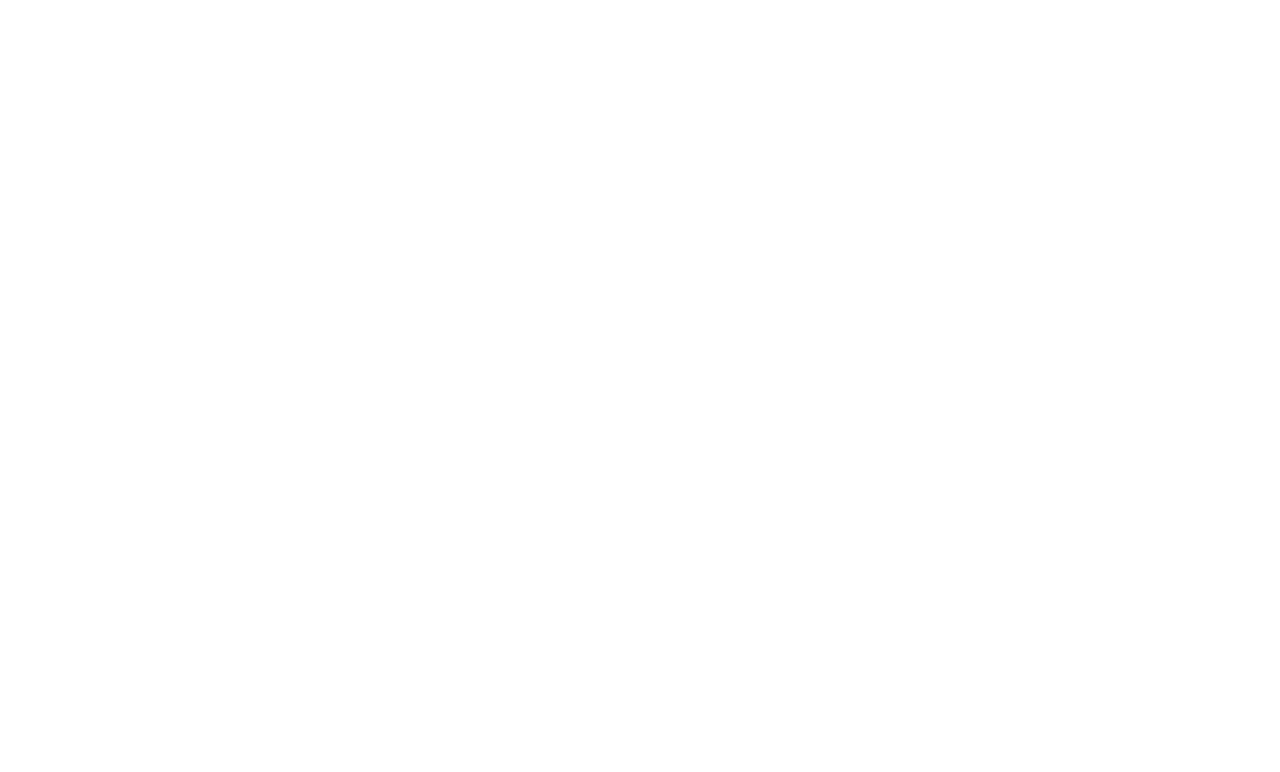
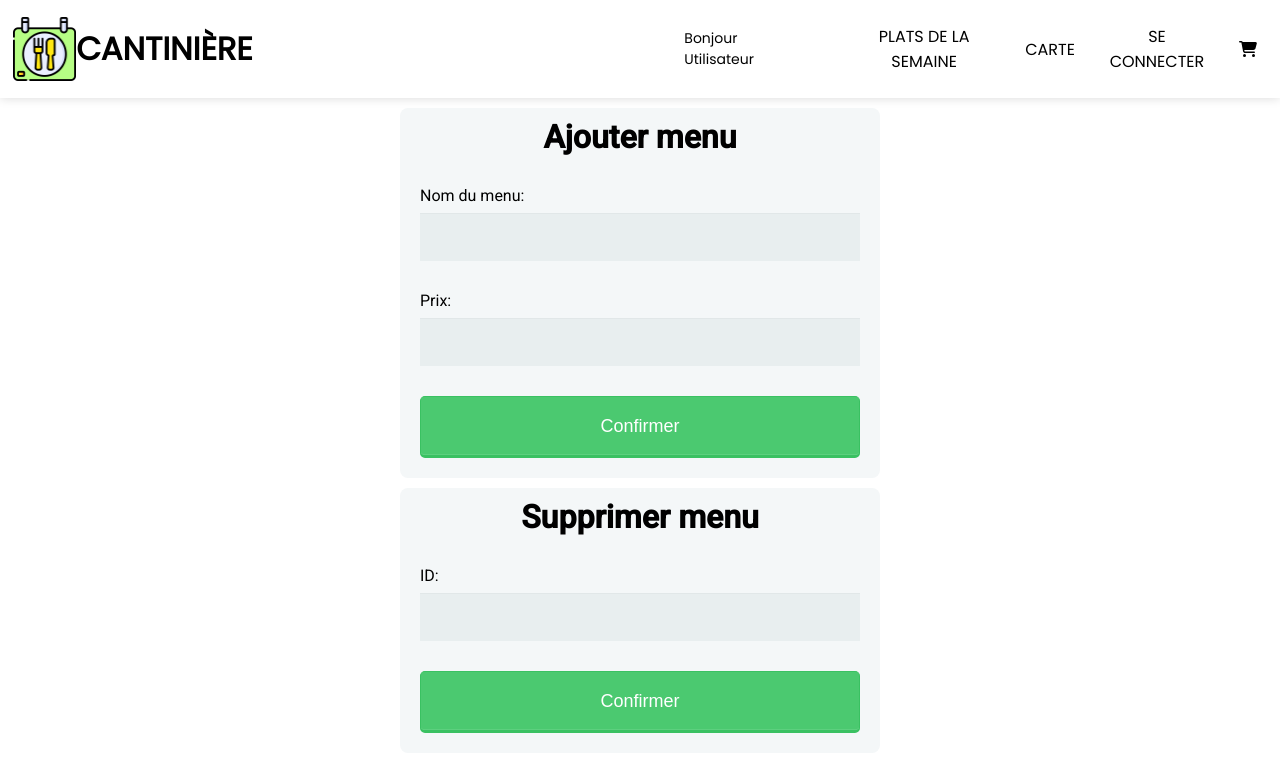
Before and after one commit to wassimouricha/Projet_cantiniere, an Angular app: page /Gestion in a window 1280 px wide. Before the commit this address led to /. Shown: the top 772 px of the page. Built offline with nearby package versions, Linux system fonts and the light colour scheme.

Commit message:
Add Gestion page and modal for menu

```diff
--- a/src/app/app-routing.module.ts
+++ b/src/app/app-routing.module.ts
@@ -3,6 +3,7 @@
 import { CarteComponent } from './components/carte/carte.component';
 import { InscriptionComponent } from './components/inscription/inscription.component';
 import { HomeComponent } from './home/home.component';
+import { GestionComponent } from './components/gestion/gestion.component';
 import { UserAccountComponent } from './components/user-account/user-account.component';
 import { RequestResetComponent } from './components/password/request-reset/request-reset.component';
 import { ResponseResetComponent } from './components/password/response-reset/response-reset.component';
@@ -13,6 +14,7 @@
   {path: 'Cartes', component: CarteComponent},
   {path: 'Inscription', component: InscriptionComponent},
   {path: 'UserAccount', component: UserAccountComponent},
+  {path: 'Gestion', component: GestionComponent},
   {path: 'RequestReset', component: RequestResetComponent},
   {path: 'ResponseReset', component: ResponseResetComponent},
 ]
--- a/src/app/app.module.ts
+++ b/src/app/app.module.ts
@@ -21,6 +21,7 @@
 import { UserAccountComponent } from './components/user-account/user-account.component';
 import { RequestResetComponent } from './components/password/request-reset/request-reset.component';
 import { ResponseResetComponent } from './components/password/response-reset/response-reset.component';
+import { GestionComponent } from './components/gestion/gestion.component';
 
 
 
@@ -40,6 +41,7 @@
     UserAccountComponent,
     RequestResetComponent,
     ResponseResetComponent,
+    GestionComponent,
   ],
   imports: [
     BrowserModule,
--- a/src/app/components/cardweek/cardweek.component.html
+++ b/src/app/components/cardweek/cardweek.component.html
@@ -3,7 +3,7 @@
   <div class="card__container">
     <div class="meal__card" *ngFor="let meal of day.meals">
       <img class="meal__img" src="{{meal.image}}" alt="Image de {{meal.label}}">
-      <h3 class="meal__card-title">{{meal.label}}
+      <h3 class="meal__card-title"><a (click)="openDialog()">{{meal.label}}</a>
       </h3>
       <p class="meal__card-content">{{meal.description}}</p>
       <div class="meal__card-price">
--- /dev/null
+++ b/src/app/components/gestion/gestion.component.css
@@ -0,0 +1,125 @@
+*,
+*:before,
+*:after {
+    -moz-box-sizing: border-box;
+    -webkit-box-sizing: border-box;
+    box-sizing: border-box;
+}
+
+form {
+    max-width: 300px;
+    margin: 10px auto;
+    padding: 10px 20px;
+    background: #f4f7f8;
+    border-radius: 8px;
+}
+
+h1 {
+    margin: 0 0 30px 0;
+    text-align: center;
+}
+
+input[type="text"],
+input[type="password"],
+input[type="date"],
+input[type="datetime"],
+input[type="email"],
+input[type="number"],
+input[type="search"],
+input[type="tel"],
+input[type="time"],
+input[type="url"],
+textarea,
+select {
+    background: rgba(255, 255, 255, 0.1);
+    border: none;
+    font-size: 16px;
+    height: auto;
+    margin: 0;
+    outline: 0;
+    padding: 15px;
+    width: 100%;
+    background-color: #e8eeef;
+    color: #8a97a0;
+    box-shadow: 0 1px 0 rgba(0, 0, 0, 0.03) inset;
+    margin-bottom: 30px;
+}
+
+input[type="radio"],
+input[type="checkbox"] {
+    margin: 0 4px 8px 0;
+}
+
+select {
+    padding: 6px;
+    height: 32px;
+    border-radius: 2px;
+}
+
+#comment {
+    resize: vertical;
+    width: 100%;
+}
+
+button {
+    padding: 19px 39px 18px 39px;
+    color: #FFF;
+    background-color: #4bc970;
+    font-size: 18px;
+    text-align: center;
+    font-style: normal;
+    border-radius: 5px;
+    width: 100%;
+    border: 1px solid #3ac162;
+    border-width: 1px 1px 3px;
+    box-shadow: 0 -1px 0 rgba(255, 255, 255, 0.1) inset;
+    margin-bottom: 10px;
+    cursor: pointer;
+    transition: background-color 0.2s;
+}
+button:hover {
+    background-color: #389453;
+
+}
+
+fieldset {
+    margin-bottom: 30px;
+    border: none;
+}
+
+legend {
+    font-size: 1.4em;
+    margin-bottom: 10px;
+}
+
+label {
+    display: block;
+    margin-bottom: 8px;
+}
+
+label.light {
+    font-weight: 300;
+    display: inline;
+}
+
+.number {
+    background-color: #5fcf80;
+    color: #fff;
+    height: 30px;
+    width: 30px;
+    display: inline-block;
+    font-size: 0.8em;
+    margin-right: 4px;
+    line-height: 30px;
+    text-align: center;
+    text-shadow: 0 1px 0 rgba(255, 255, 255, 0.2);
+    border-radius: 100%;
+}
+
+@media screen and (min-width: 480px) {
+
+    form {
+        max-width: 480px;
+    }
+
+}
--- /dev/null
+++ b/src/app/components/gestion/gestion.component.html
@@ -0,0 +1,24 @@
+<!-- Navbar -->
+<app-navbar></app-navbar>
+<!-- Contenu -->
+<div class="content">
+<form action="index.html" method="post">
+  <h1>Ajouter menu</h1>
+
+  <label for="name">Nom du menu:</label>
+  <input type="text" id="name" name="menu_name" />
+  <label for="price">Prix:</label>
+  <input type="number" id="price" name="menu_price" />
+
+  <button type="submit">Confirmer</button>
+</form>
+
+<form action="index.html" method="post">
+    <h1>Supprimer menu</h1>
+
+    <label for="id">ID:</label>
+    <input type="text" id="id" name="menu_id" />
+
+    <button type="submit">Confirmer</button>
+  </form>
+</div>
--- /dev/null
+++ b/src/app/components/gestion/gestion.component.ts
@@ -0,0 +1,15 @@
+import { Component, OnInit } from '@angular/core';
+
+@Component({
+  selector: 'app-gestion',
+  templateUrl: './gestion.component.html',
+  styleUrls: ['./gestion.component.css']
+})
+export class GestionComponent implements OnInit {
+
+  constructor() { }
+
+  ngOnInit(): void {
+  }
+
+}
--- a/src/app/components/navbar/navbar.component.html
+++ b/src/app/components/navbar/navbar.component.html
@@ -11,6 +11,7 @@
             <a routerLink="/Home"><button type="button" class=" btn--border btn-read btn--animated">Plats de la Semaine</button></a>
             <a routerLink="/Cartes" ><button type="button" class=" btn--border btn-read btn--animated">Carte</button></a>
             <a routerLink="/UserAccount" *ngIf="tokenService.isLogged()"><button type="button" class=" btn--border btn-read btn--animated">Mon compte</button></a>
+            <a routerLink="/Gestion" *ngIf="tokenService.isLogged()"><button type="button" class=" btn--border btn-read btn--animated">Gestion cantine</button></a>
             <a (click)="openDialog()" *ngIf="!tokenService.isLogged()"><button type="button" class=" btn--border btn-read btn--animated">Se  Connecter</button></a>
             <a (click)="tokenService.logout()" *ngIf="tokenService.isLogged()"><button type="button" class=" btn--border btn-read btn--animated">Se  Deconnecter</button></a>
             <!-- pour appeler une icone fontawesome en html angular -->
```
Also changed, not shown: src/app/components/dialog-content/dialog-content.component.ts (line endings or trailing spaces), 1 other file (tests, documents, lock files or other folders).
